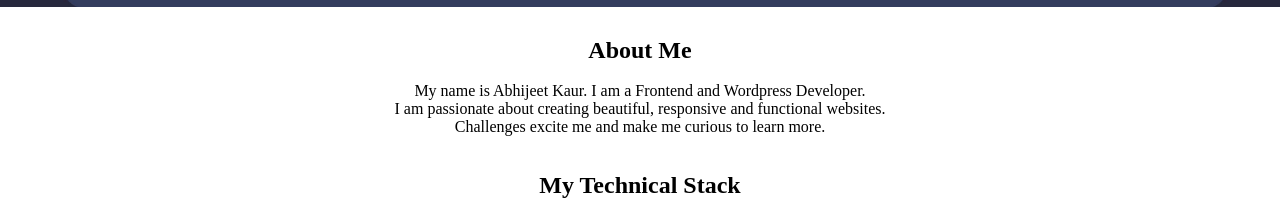
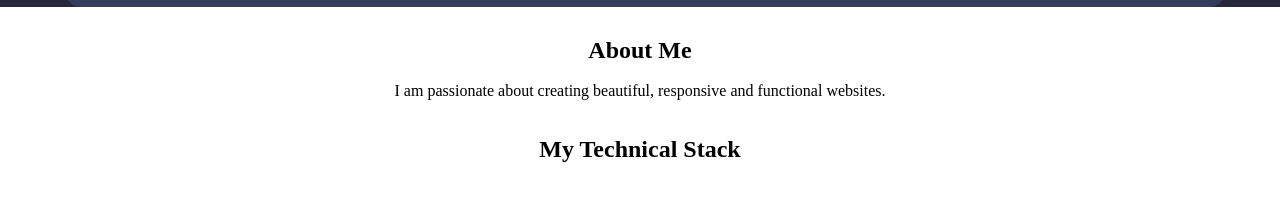
Before and after one commit to Abhijeet-code-dev/Abhijeet-Kaur, a plain HTML site: page index.html in a window 1280 px wide. Shown: the part 1023-1221 px from the top of the page. Drawn offline with Linux system fonts and the light colour scheme.

Commit message:
Update index.html

```diff
--- a/index.html
+++ b/index.html
@@ -42,7 +42,7 @@
    <br/>
    <div id="about">
     <h2 class="subheading">About Me</h2>
-    <p>My name is Abhijeet Kaur. I am a Frontend and Wordpress Developer.<br/> I am passionate about creating beautiful, responsive and functional websites.<br/>Challenges excite me and make me curious to learn more.</p>
+    <p>I am passionate about creating beautiful, responsive and functional websites.<br/I love to take up challeneges as they really excite me.</p>
    </div>
     <br/>
    <div id="skills">
```
